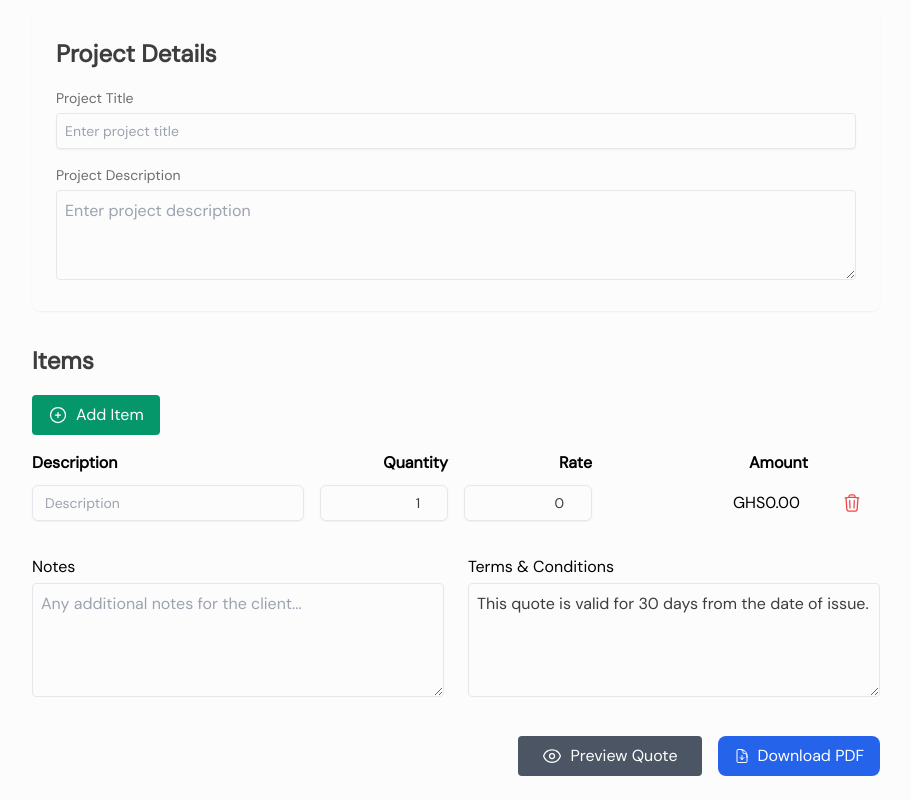
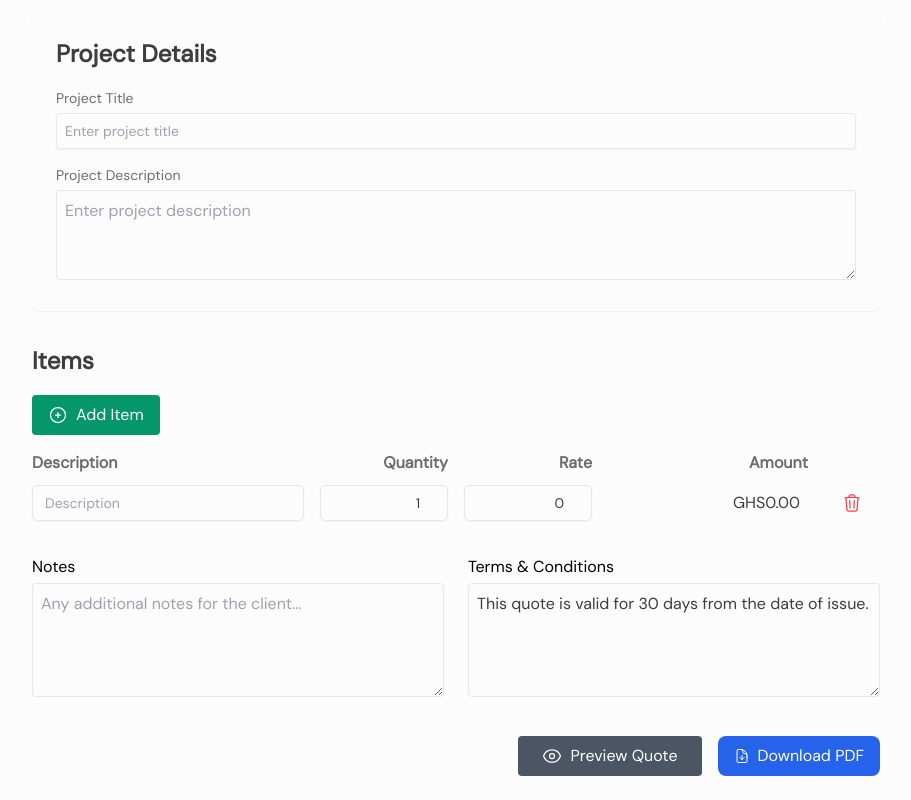
Before and after one commit to nanayawdev/salesgirl, a React (Vite) app: page /quote in a window 1280 px wide. Shown: the part 1121-1921 px from the top of the page, without its empty margins (184-1095 px from the left). Built offline with nearby package versions, Linux system fonts and the light colour scheme.

Commit message:
Refactor Quote component to enhance header and item styling for improved readability
- Updated header text colors for better visibility in both light and dark modes.
- Ensured consistent styling across item descriptions, quantities, rates, and amounts, aligning with the new color scheme.

```diff
--- a/src/pages/Quote.jsx
+++ b/src/pages/Quote.jsx
@@ -358,10 +358,10 @@ const Quote = () => {
 
           {/* Items Header */}
           <div className="grid grid-cols-12 gap-4 mb-2 font-semibold">
-            <div className="col-span-4">Description</div>
-            <div className="col-span-2 text-right">Quantity</div>
-            <div className="col-span-2 text-right">Rate</div>
-            <div className="col-span-3 text-right">Amount</div>
+            <div className="col-span-4 text-codGray-500 dark:text-codGray-400">Description</div>
+            <div className="col-span-2 text-right text-codGray-500 dark:text-codGray-400">Quantity</div>
+            <div className="col-span-2 text-right text-codGray-500 dark:text-codGray-400">Rate</div>
+            <div className="col-span-3 text-right text-codGray-500 dark:text-codGray-400">Amount</div>
             <div className="col-span-1"></div> {/* Space for delete button */}
           </div>
 
@@ -397,7 +397,7 @@ const Quote = () => {
                   min="0"
                 />
               </div>
-              <div className="col-span-3 text-right">
+              <div className="col-span-3 text-codGray-900 dark:text-codGray-100 text-right">
                 <p className="p-2 overflow-x-auto whitespace-nowrap"
                    title={`${quoteData.currency}${calculateItemAmount(item)}`}>
                   {quoteData.currency}{calculateItemAmount(item)}
```
